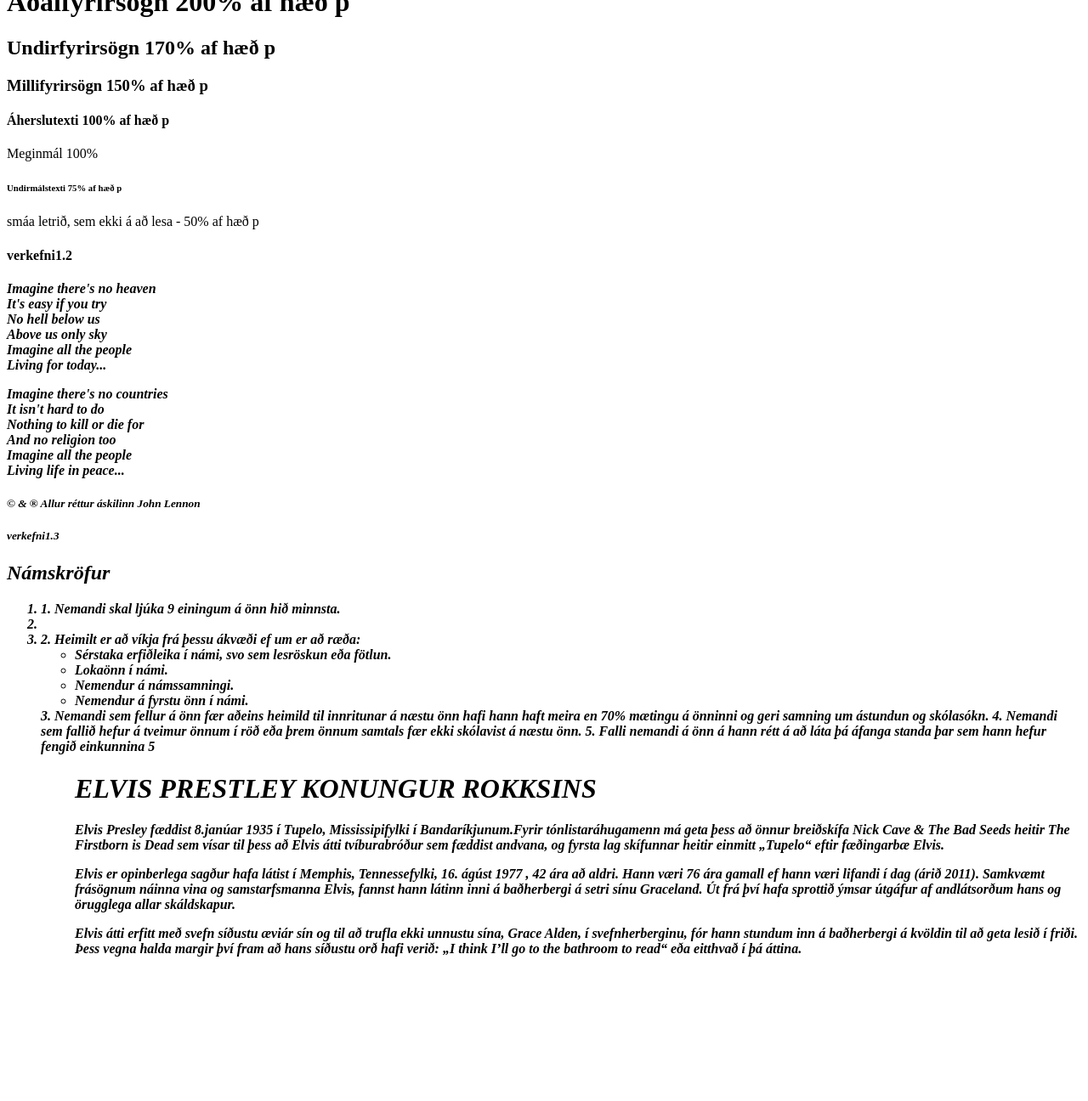
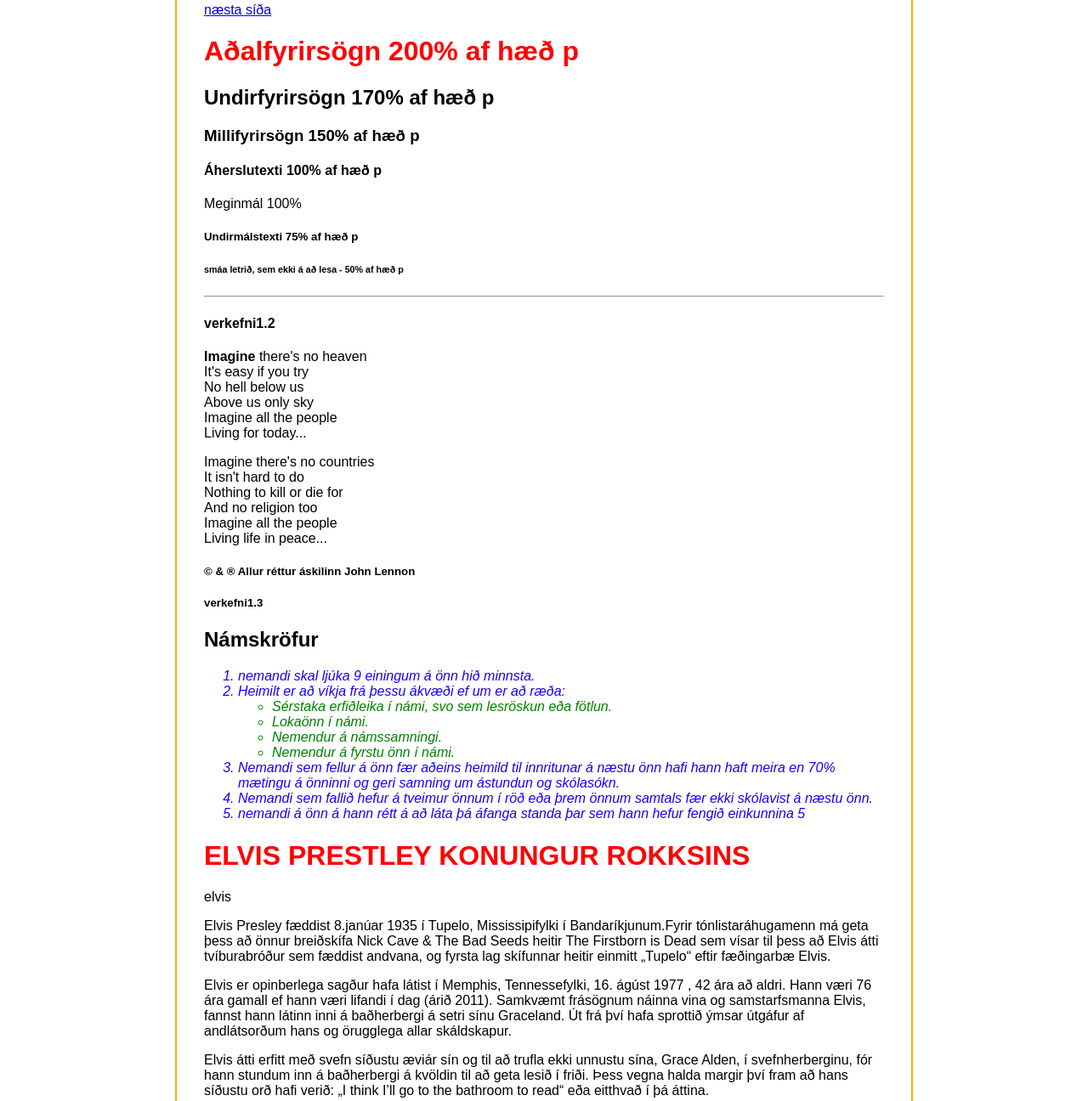
Before and after one commit to jollifroll/jio.github.io, a plain HTML site: page verkefni1/index.html in a window 1280 px wide. Shown: the part 63-1359 px from the top of the page at 85% size. Before the commit the page ends 1205 px from the top, so only its background shows below. Drawn offline with Linux system fonts and the light colour scheme.

Commit message:
Add files via upload

```diff
--- a/verkefni1/index.html
+++ b/verkefni1/index.html
@@ -1,22 +1,25 @@
 <!DOCTYPE HTML>
 <html>
     <head>
-<title> Fyrsta vefsíðan mín </title>
         <meta charset="utf-8" />
+        <meta http-equiv="X-UA-Compatible" content="IE=edge">
+        <title>verkefni1</title>
+        <meta name="viewport" content="width=device-width, initial-scale=1">
+        <link rel="stylesheet" type="text/css" href="main.css" />
     </head>
     <body>
- Halló heimur!
-</body>
+            <a href="onnur sida.html">næsta síða</a>
     <h1>Aðalfyrirsögn 200% af hæð p</h1>
     <h2>Undirfyrirsögn 170% af hæð p</h2>
     <h3>Millifyrirsögn 150% af hæð p</h3>
     <h4>Áherslutexti 100% af hæð p</h4>
-<p>Meginmál 100%<p>
-<h6>Undirmálstexti 75% af hæð p</h6>
-<h7>smáa letrið, sem ekki á að lesa - 50% af hæð p</h7>
-<h4>verkefni1.2<h4>
-<em>
-<strong>Imagine<strong> there's no heaven<br>
+    <p>Meginmál 100%</p>
+    <h5>Undirmálstexti 75% af hæð p</h5>
+    <h6>smáa letrið, sem ekki á að lesa - 50% af hæð p</h6>
+    <hr>
+    <h4>verkefni1.2</h4>
+    <div class="poem">
+        <p><strong>Imagine</strong> there's no heaven<br>
         It's easy if you try<br>
         No hell below us<br>
         Above us only sky<br>
@@ -31,14 +34,13 @@ And no religion too<br>
         Imagine all the people<br>
         Living life in peace...
         </p>
-</h2>
-<em>
+    </div>
     <h5>© & ® Allur réttur áskilinn John Lennon
-<h5>verkefni1.3<h5>
+    <h5>verkefni1.3</h5>
     <h2>Námskröfur</h2>
     <ol>
-<li>1. Nemandi skal ljúka 9 einingum á önn hið minnsta.<li>
-<li>2. Heimilt er að víkja frá þessu ákvæði ef um er að ræða:
+        <li>nemandi skal ljúka 9 einingum á önn hið minnsta.</li>
+        <li> Heimilt er að víkja frá þessu ákvæði ef um er að ræða:</li>
              <ul>
                 <li> Sérstaka erfiðleika í námi, svo sem lesröskun eða fötlun.</li>
                 <li> Lokaönn í námi.</li>
@@ -46,17 +48,18 @@ Living life in peace...
                 <li> Nemendur á fyrstu önn í námi.</li>
             </ul>
         </li>
-3. Nemandi sem fellur á önn fær aðeins heimild til innritunar á næstu önn hafi
+        <li>Nemandi sem fellur á önn fær aðeins heimild til innritunar á næstu önn hafi
         hann haft meira en 70% mætingu á önninni og geri samning um ástundun og
- skólasókn.
-4. Nemandi sem fallið hefur á tveimur önnum í röð eða þrem önnum samtals fær
- ekki skólavist á næstu önn.
-5. Falli nemandi á önn á hann rétt á að láta þá áfanga standa þar sem hann hefur
- fengið einkunnina 5
- <ol>
+        skólasókn.</li>
+        <li>Nemandi sem fallið hefur á tveimur önnum í röð eða þrem önnum samtals fær
+        ekki skólavist á næstu önn.</li>
+        <li>nemandi á önn á hann rétt á að láta þá áfanga standa þar sem hann hefur
+        fengið einkunnina 5 </li>
+    </ol>
 
     <h1>ELVIS PRESTLEY KONUNGUR ROKKSINS</h1>
-<p>Elvis Presley fæddist 8.janúar 1935 í Tupelo, Mississipifylki í Bandaríkjunum.Fyrir tónlistaráhugamenn má geta þess að önnur breiðskífa Nick Cave & The Bad Seeds heitir
+    <elvis>
+    </strong>elvis</strong><p>Elvis Presley fæddist 8.janúar 1935 í Tupelo, Mississipifylki í Bandaríkjunum.Fyrir tónlistaráhugamenn má geta þess að önnur breiðskífa Nick Cave & The Bad Seeds heitir
     The Firstborn is Dead sem vísar til þess að Elvis átti tvíburabróður sem fæddist andvana,
     og fyrsta lag skífunnar heitir einmitt „Tupelo“ eftir fæðingarbæ Elvis.
     </p>
@@ -70,6 +73,6 @@ setri sínu Graceland. Út frá því hafa sprottið ýmsar útgáfur af andlát
     <p>Elvis átti erfitt með svefn síðustu æviár sín og til að trufla ekki unnustu sína, Grace
     Alden, í svefnherberginu, fór hann stundum inn á baðherbergi á kvöldin til að geta lesið í
     friði. Þess vegna halda margir því fram að hans síðustu orð hafi verið: „I think I’ll go to
-the bathroom to read“ eða eitthvað í þá áttina.</p>
-<body>
+    the bathroom to read“ eða eitthvað í þá áttina.</p></elvis>
+    </body>
 </html>
--- /dev/null
+++ b/verkefni1/main.css
@@ -0,0 +1,17 @@
+body{
+font-family: sans-serif;
+max-width: 50em ;
+border: 2px solid rgb(255, 174, 0);
+padding: 2em;
+margin: 2em auto;/*top+bottom =em l+r = auto*/
+}
+h1{
+color: red;
+}
+ol li {
+font-style: italic;
+color: rgb(25, 0, 255) ;
+}
+ul li {
+color:green;
+}
```
Also changed, not shown: verkefni1/onnur sida.html (added, +15 -0 lines). Lines whose indentation alone changed are shown as unchanged.
